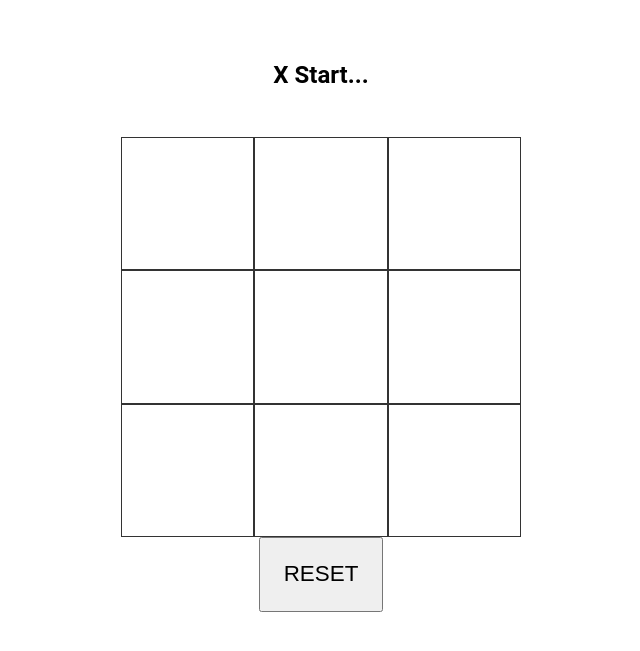
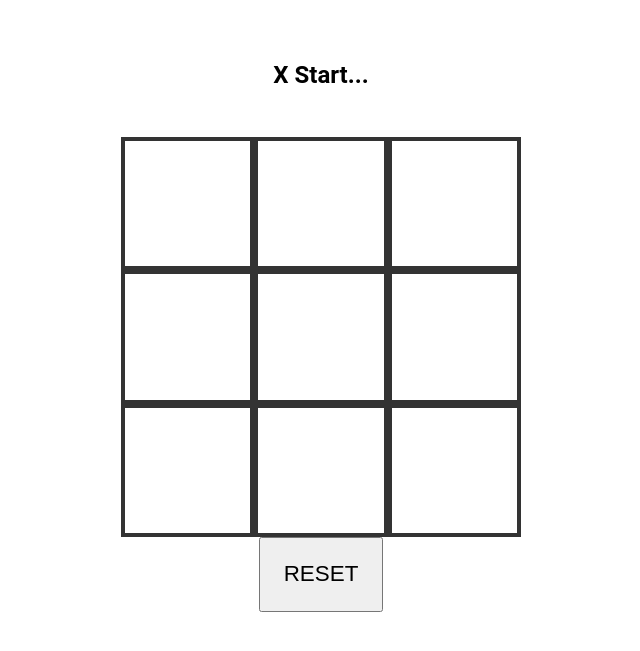
Before and after one commit to diazd01/tic-tac-toe, a plain HTML site: page index.html in a window 1280 px wide. Shown: the part 57-708 px from the top of the page, without its empty margins (319-959 px from the left). Drawn offline with Linux system fonts and the light colour scheme.

Commit message:
Update styles.css

```diff
--- a/styles.css
+++ b/styles.css
@@ -37,7 +37,7 @@ body {
 }
 
 .gameboard div {
-    border: #333 1px solid;
+    border: #333 4px solid;
 }
 
 .square1,
```
